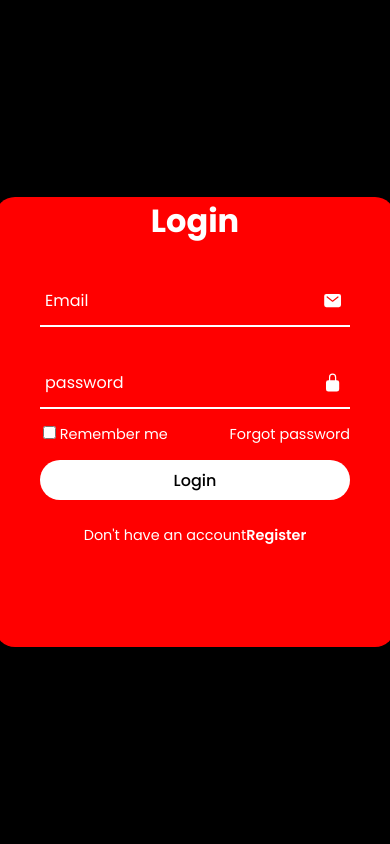
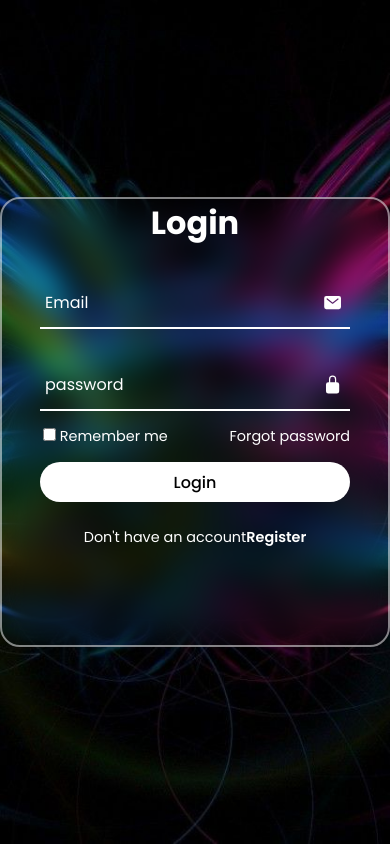
Before and after one commit to ub-victor/Responsive-Animated-Login-Form, a plain HTML site: page index.html in a window 390 px wide. Drawn offline with nearby package versions, Linux system fonts and the light colour scheme.

Commit message:
that is the end of the login page a responsive Animated one

```diff
--- a/styles.css
+++ b/styles.css
@@ -7,23 +7,30 @@
     font-family: 'poppins',sans-serif;
 }
 
-body{
+section{
     display: flex;
-    justify-content:center;
-    /*appears at the top of the page because the body height is only as tall as the "content in it", leading to no vertical space that can be centered.*/
-    align-items:center;  /* Centers items vertically and here it take the height of the body with nothing */
-    min-height: 100vh; /* Full height of the viewport */
-    background-color: black;
+    justify-content: center;
+    align-items: center;
+    width: 100;
+    /* Sets the height of the element to 100% of the viewport height */
+    height: 100vh;
+    background: url('img/bg.jpg')  no-repeat;
+    background-size: cover;
+    background-position: center;
+
 }
 
 .login-box{
     position: relative;
     width: 400px;
     height: 450px;
-    background:red ;
+    background: transparent;
+    border: 2px solid rgba(255, 255, 255, .5);
     border-radius: 20px;
     display: flex;
     justify-content: center;
+    /* Applies a blur effect to the area behind the element */
+    backdrop-filter: blur(15px);
 }
 
 h2{
```
Also changed, not shown: img/bg.jpg (added).
